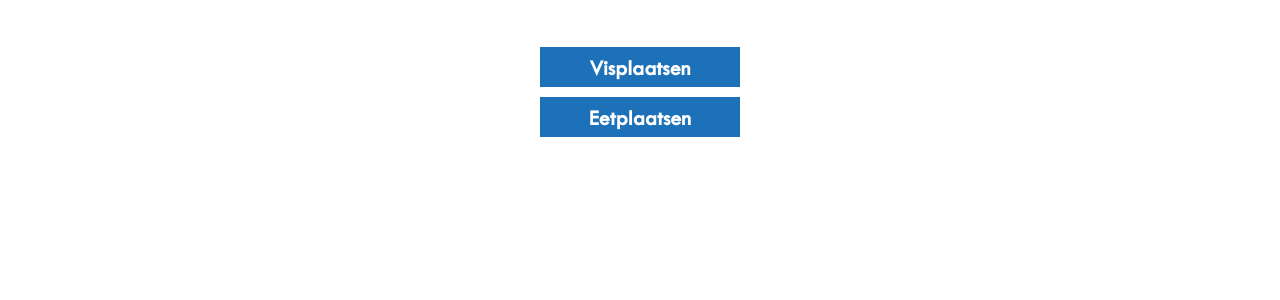
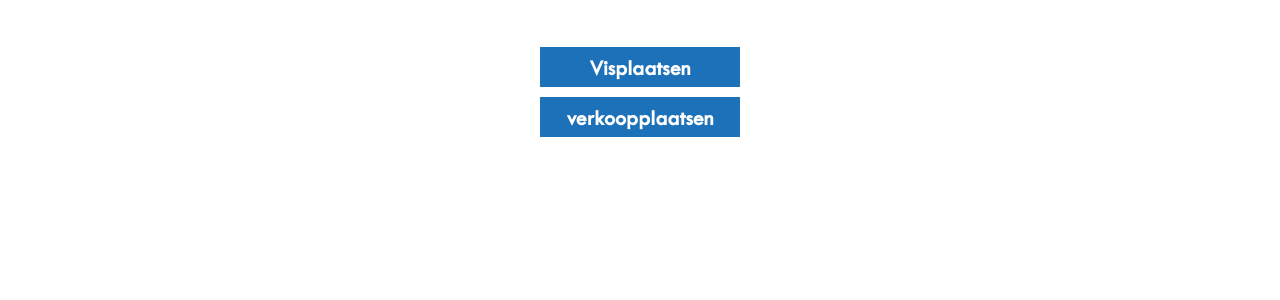
Before and after one commit to svennote/WeFish.github.io, a Jekyll site: the page built from steden.html, in a window 1280 px wide. Shown: the part 153-453 px from the top of the page. Built offline with Jekyll 4.4.1, drawn with Linux system fonts in a browser that asks for light colours.

Commit message:
aangepast

```diff
--- a/_includes/loginhead.html
+++ b/_includes/loginhead.html
@@ -7,6 +7,8 @@
 <header>
 
 <?xml version="1.0" encoding="utf-8"?>
-<!-- Generator: Adobe Illustrator 19.1.0, SVG Export Plug-In . SVG Version: 6.00 Build 0)  -->
+<script src="js/jquery.simpleWeather.js"></script>
+<script src="js/jquery.simpleWeather.min.js"></script>
 
 </header>
+<div id="weather"></div>
--- a/js/visplaatsen.js
+++ b/js/visplaatsen.js
@@ -7,8 +7,6 @@
     unit: 'C',
     success: function (weather) {
       html += '<h2><i class="icon-' + weather.code + '"></i> ' + weather.temp + '&deg;' + weather.units.temp + '</h2>';
-      html += '<ul><li><h4>' + weather.city + ', ' + weather.region + '</h4></li>';
-      html += '<li class="currently">' + weather.currently + '<i class="fa fa-compass" aria-hidden="true"></i> ' + weather.wind.direction + ' ' + weather.wind.speed + ' ' + weather.units.speed + '</li></ul>';
 
       $("#weather").html(html);
     },
--- a/steden.html
+++ b/steden.html
@@ -6,5 +6,5 @@
 
 <div class="stedenwrapper">
     <div class="visplaatsendiv"><a class="stedenlink" href="visplaatsen.html"><div class="stedenNav"><h3>Visplaatsen</h3></div></a></div>
-    <a class="stedenlink" href="eetplaatsen.html"><div class="stedenNav"><h3>Eetplaatsen</h3></div></a>
+    <a class="stedenlink" href="verkoopplaatsen.html"><div class="stedenNav"><h3>verkoopplaatsen</h3></div></a>
 </div>
--- a/eetplaatsen.html
+++ b/verkoopplaatsen.html
@@ -17,8 +17,7 @@
 </div>
 
 <script src="https://ajax.googleapis.com/ajax/libs/jquery/3.2.1/jquery.min.js"></script>
-<script src="js/jquery.simpleWeather.js"></script>
-<script src="js/jquery.simpleWeather.min.js"></script>
+>
 <script src="js/eetplaatsen.js"></script>
 <script async defer
     src="https://maps.googleapis.com/maps/api/js?key=AIzaSyAkvA6qRRPtHL5QRr5usKBXe1bCvAbuG8E&callback=initMap">
--- a/visplaatsen.html
+++ b/visplaatsen.html
@@ -4,7 +4,8 @@
 ---
 
 
-
+<div id="weather">
+</div>
 <div class="visplaatsen">
 
     <div id="map"></div>
```
